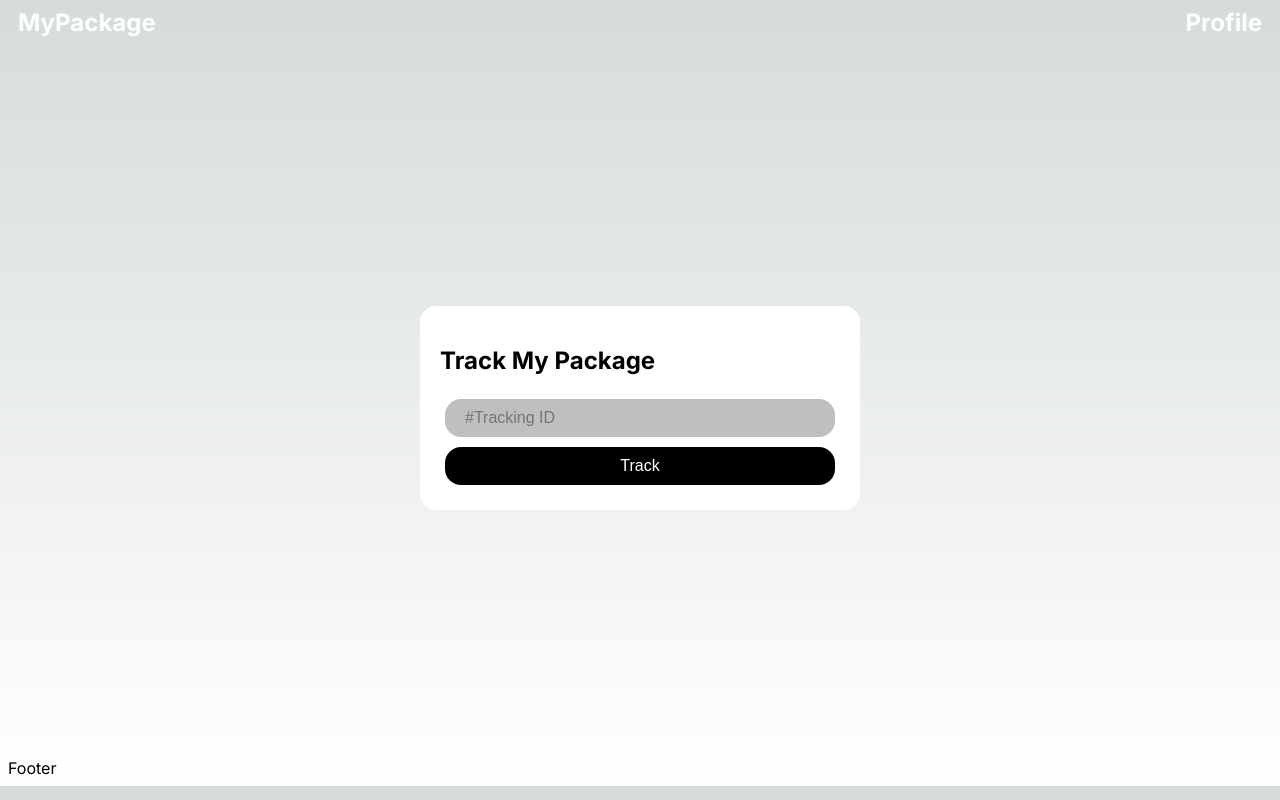
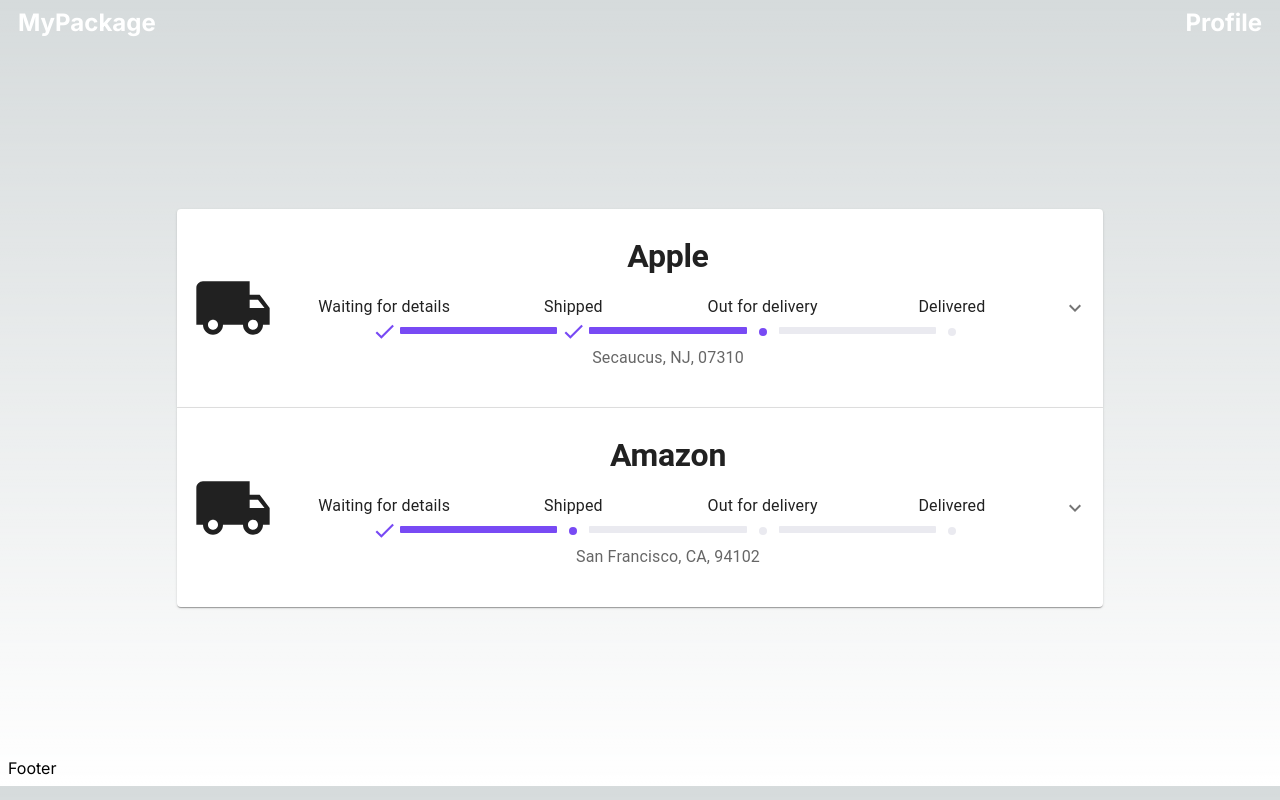
Before and after one commit to YashwanthReddyVeesarapu/MyPackage, a Next.js app: page / in a window 1280 px wide. Built offline with nearby package versions, Linux system fonts and the light colour scheme; no server answers.

Commit message:
Home page Accordion Setup

```diff
--- a/package.json
+++ b/package.json
@@ -8,9 +8,12 @@
     "start": "next start",
     "lint": "next lint",
     "export": "next export"
-
   },
   "dependencies": {
+    "@emotion/react": "^11.11.1",
+    "@emotion/styled": "^11.11.0",
+    "@mui/icons-material": "^5.14.19",
+    "@mui/material": "^5.14.19",
     "axios": "^1.5.1",
     "firebase": "^10.6.0",
     "next": "13.5.4",
--- a/src/app/login/page.tsx
+++ b/src/app/login/page.tsx
@@ -2,7 +2,6 @@
 import MainLayout from "@/layouts/MainLayout";
 import React, { useState } from "react";
 import Input from "@/components/Input";
-import Button from "@/components/Button";
 import Container from "@/components/Container";
 import {
   GoogleAuthProvider,
@@ -15,6 +14,7 @@
 import { redirect } from "next/navigation";
 
 import axios from "axios";
+import { Button } from "@mui/material";
 
 type Props = {};
 
--- a/src/app/page.tsx
+++ b/src/app/page.tsx
@@ -1,28 +1,224 @@
 "use client";
-import Button from "@/components/Button";
 import MainLayout from "@/layouts/MainLayout";
 import "./styles.scss";
 import Input from "@/components/Input";
 import { useState } from "react";
 import Container from "@/components/Container";
+import {
+  Accordion,
+  AccordionDetails,
+  AccordionSummary,
+  Box,
+  Button,
+  Card,
+  CardContent,
+  CardMedia,
+  IconButton,
+  Step,
+  StepIconProps,
+  StepLabel,
+  Stepper,
+  Typography,
+} from "@mui/material";
+import { Check, ExpandMore, LocalShipping } from "@mui/icons-material";
+
+import StepConnector, {
+  stepConnectorClasses,
+} from "@mui/material/StepConnector";
+import { styled } from "@mui/material/styles";
+
+const data = [
+  {
+    _id: "1213123",
+    company_name: "Apple",
+    status: "Out for delivery",
+    last_location: "Secaucus, NJ, 07310",
+    last_modified: "",
+    tracking_number: "",
+    image: "",
+  },
+  {
+    _id: "1213123",
+    company_name: "Amazon",
+    status: "Shipped",
+    last_location: "San Francisco, CA, 94102",
+    last_modified: "",
+    tracking_number: "",
+    image: "",
+  },
+];
+
+const StepperSx = {
+  "& .MuiStepConnector-root": {
+    left: "calc(-50% + 40px)",
+    right: "calc(50% + 40px)",
+  },
+  "& .MuiStepConnector-line": {
+    marginTop: "22px", // To position the line lower
+  },
+};
+
+const QontoConnector = styled(StepConnector)(({ theme }) => ({
+  [`&.${stepConnectorClasses.alternativeLabel}`]: {
+    top: 10,
+    left: "calc(-50% + 16px)",
+    right: "calc(50% + 16px)",
+  },
+  [`&.${stepConnectorClasses.active}`]: {
+    [`& .${stepConnectorClasses.line}`]: {
+      borderColor: "#784af4",
+    },
+  },
+  [`&.${stepConnectorClasses.completed}`]: {
+    [`& .${stepConnectorClasses.line}`]: {
+      borderColor: "#784af4",
+    },
+  },
+  [`& .${stepConnectorClasses.line}`]: {
+    borderColor:
+      theme.palette.mode === "dark" ? theme.palette.grey[800] : "#eaeaf0",
+    borderTopWidth: 7,
+    borderRadius: 1,
+    marginTop: "22px",
+  },
+}));
+
+const QontoStepIconRoot = styled("div")<{ ownerState: { active?: boolean } }>(
+  ({ theme, ownerState }) => ({
+    color: theme.palette.mode === "dark" ? theme.palette.grey[700] : "#eaeaf0",
+    display: "flex",
+    height: 25,
+    alignItems: "center",
+    ...(ownerState.active && {
+      color: "#784af4",
+    }),
+    "& .QontoStepIcon-completedIcon": {
+      color: "#784af4",
+      zIndex: 1,
+      fontSize: 25,
+    },
+    "& .QontoStepIcon-circle": {
+      width: 8,
+      height: 8,
+      borderRadius: "50%",
+      backgroundColor: "currentColor",
+    },
+  })
+);
+
+function QontoStepIcon(props: StepIconProps) {
+  const { active, completed, className } = props;
+
+  return (
+    <QontoStepIconRoot ownerState={{ active }} className={className}>
+      {completed ? (
+        <Check className="QontoStepIcon-completedIcon" />
+      ) : (
+        <div className="QontoStepIcon-circle" />
+      )}
+    </QontoStepIconRoot>
+  );
+}
 
 export default function Home() {
   const [trackingNumber, setTrackingNumber] = useState("");
 
   const track = () => {};
 
+  const steps = [
+    "Waiting for details",
+    "Shipped",
+    "Out for delivery",
+    "Delivered",
+  ];
+
+  type Item = {
+    _id: string;
+    status: any;
+    last_modified: string;
+    company_name: string;
+    image: string;
+    last_location: string;
+  };
+
   return (
     <>
-      <Container>
-        <h2> Track My Package</h2>
+      {data.map((item: Item, i) => (
+        <Accordion>
+          <AccordionSummary
+            expandIcon={<ExpandMore />}
+            aria-controls="panel1a-content"
+            id="panel1a-header"
+          >
+            <div style={{ display: "flex", alignItems: "center" }}>
+              {item.image ? (
+                <img
+                  width={"151px"}
+                  src={item.image}
+                  alt="Live from space album cover"
+                />
+              ) : (
+                <LocalShipping style={{ fontSize: "5em" }} />
+              )}
+            </div>
+
+            <CardContent
+              sx={{
+                flex: "1",
+                width: "100%",
+                display: "flex",
+                flexDirection: "column",
+                textAlign: "center",
+              }}
+            >
+              <Typography
+                variant={"h2"}
+                style={{
+                  fontSize: "2em",
+                  marginBottom: "20px",
+                  fontWeight: "bold",
+                }}
+              >
+                {item.company_name}
+              </Typography>
+              <Stepper
+                alternativeLabel
+                activeStep={steps.findIndex((step) => step == item.status)}
+                connector={<QontoConnector />}
+              >
+                {steps.map((label) => (
+                  <Step key={label}>
+                    <Typography>{label}</Typography>
+                    <StepLabel StepIconComponent={QontoStepIcon}></StepLabel>
+                  </Step>
+                ))}
+              </Stepper>
+              <Typography
+                variant="subtitle1"
+                color="text.secondary"
+                component="div"
+              >
+                {item.last_location}
+              </Typography>
+            </CardContent>
+          </AccordionSummary>
+          <AccordionDetails>
+            <Typography>
+              Lorem ipsum dolor sit amet, consectetur adipiscing elit.
+              Suspendisse malesuada lacus ex, sit amet blandit leo lobortis
+              eget.
+            </Typography>
+          </AccordionDetails>
+        </Accordion>
+      ))}
+      {/* <h2> Track My Package</h2>
         <Input
           value={trackingNumber}
           placeholder="#Tracking ID"
           type="text"
           onChange={setTrackingNumber}
-        />
-        <Button onClick={() => track()}>Track</Button>
-      </Container>
+        /> */}
+      {/* <Button onClick={() => track()}>Track</Button> */}
     </>
   );
 }
--- a/src/app/profile/page.js
+++ b/src/app/profile/page.js
@@ -1,11 +1,11 @@
 "use client";
-import Button from "@/components/Button";
 import MainLayout from "@/layouts/MainLayout";
 import { getAuth, onAuthStateChanged, signOut } from "firebase/auth";
 import React, { useEffect, useState } from "react";
 import { UserAuth } from "../../components/context/AuthContext";
 import Container from "@/components/Container";
 import { redirect } from "next/navigation";
+import { Button } from "@mui/material";
 
 const ProfilePage = () => {
   const user = UserAuth();
--- a/src/app/register/page.tsx
+++ b/src/app/register/page.tsx
@@ -1,7 +1,7 @@
 "use client";
-import Button from "@/components/Button";
 import Input from "@/components/Input";
 import MainLayout from "@/layouts/MainLayout";
+import { Button } from "@mui/material";
 import React, { useState } from "react";
 
 type Props = {};
```
Also changed, not shown: 1 other file (tests, documents, lock files or other folders).
